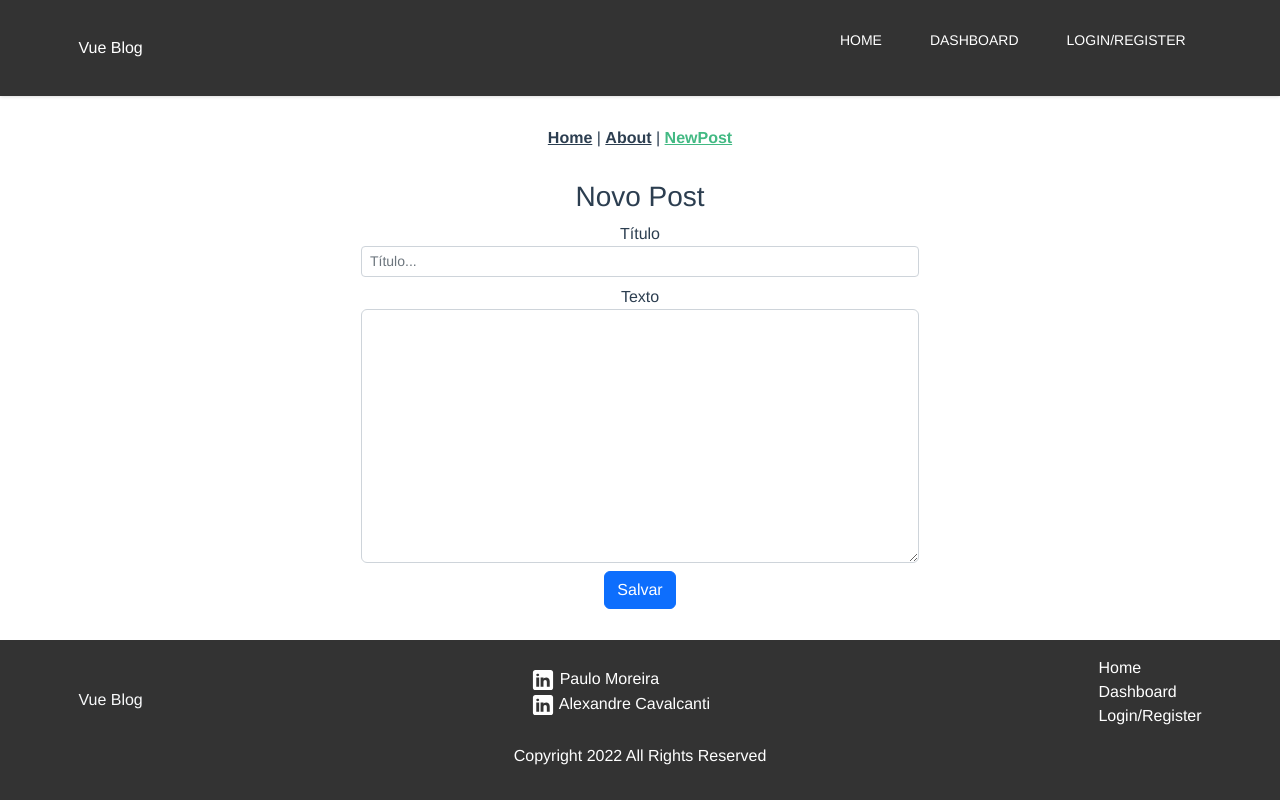
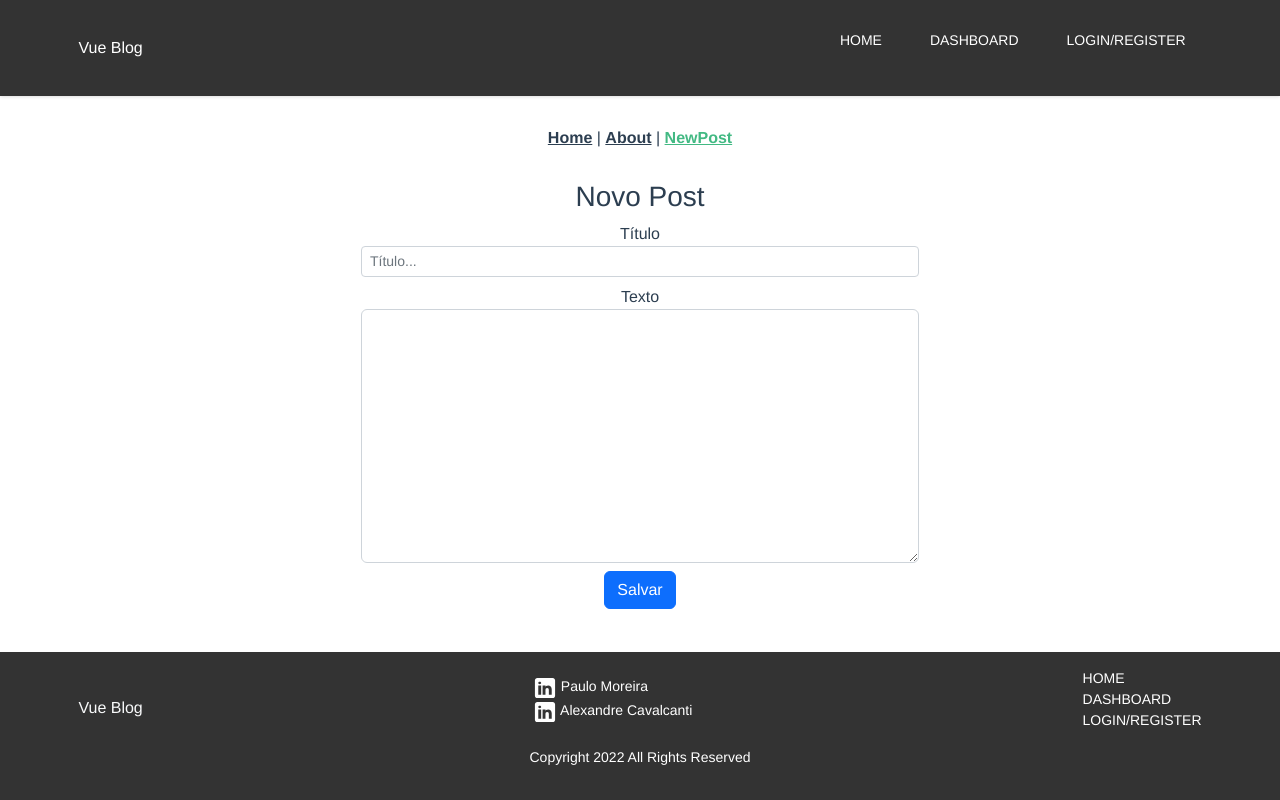
Before and after one commit to paulohmoreira/vue-blog, a Vue app: page /newpost in a window 1280 px wide. Built offline with nearby package versions, Linux system fonts and the light colour scheme.

Commit message:
Correção no footer

```diff
--- a/src/components/FooterBar.vue
+++ b/src/components/FooterBar.vue
@@ -4,7 +4,7 @@
 
       <router-link class="link-light text-decoration-none"  :to="{ name: 'home' }">Vue Blog</router-link>
       <div>
-        <ul class="list-unstyled text-start">
+        <ul class="list-unstyled text-start small">
           <li class="links">
             <a href="https://www.linkedin.com/in/pauloh-moreira/" target="_blank" class="text-decoration-none text-white"><img src="../assets/icons/icons8-linkedin.svg" alt="LinkedIn" width="24"> Paulo Moreira</a>
           </li>
@@ -15,7 +15,7 @@
       </div>
 
       <div>
-        <ul class="link-menu list-unstyled d-flex flex-column text-start">
+        <ul class="link-menu list-unstyled d-flex flex-column text-start text-uppercase small">
           <router-link class="text-decoration-none text-white" :to="{ name: 'home' }">Home</router-link>
           <router-link class="text-decoration-none text-white" to="#">Dashboard</router-link>
           <router-link class="text-decoration-none text-white" to="#">Login/Register</router-link>
@@ -24,7 +24,7 @@
 
     </div>
     <div>
-      <p class="text-white">Copyright 2022 All Rights Reserved</p>
+      <p class="text-white small">Copyright 2022 All Rights Reserved</p>
     </div>
   </footer>
 </template>
@@ -52,4 +52,10 @@
       flex-direction: row;
     }
   }
+
+  @media screen and (min-width: 1140px) {
+    .footer-container {
+      max-width: 1140px;
+    }
+  }
 </style>
```
